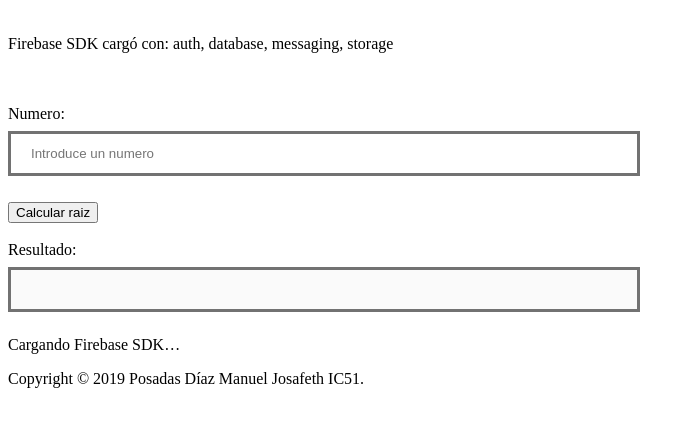
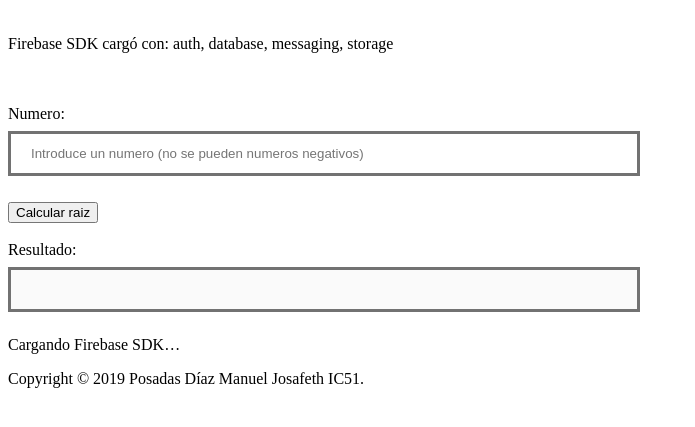
Before and after one commit to Josafeth/PWARaiz, a plain HTML site: page public/index.html in a window 1280 px wide. Shown: the part 79-506 px from the top of the page, without its empty margins (0-695 px from the left). Drawn offline with Linux system fonts and the light colour scheme; some packages are replaced by stand-ins of ours.

Commit message:
Update index.html

```diff
--- a/public/index.html
+++ b/public/index.html
@@ -65,7 +65,7 @@
     <br>
     <br>
 <form id="formulario">
-    Numero:<br><input type="number" name="valor" placeholder="Introduce un numero"/>
+    Numero:<br><input type="number" name="valor" min="0" oninput="validity.valid||(value='');" placeholder="Introduce un numero (no se pueden numeros negativos)"/>
     <br>
     <br>
     <input type="button" value="Calcular raiz" onclick="calcular();"/>
```
